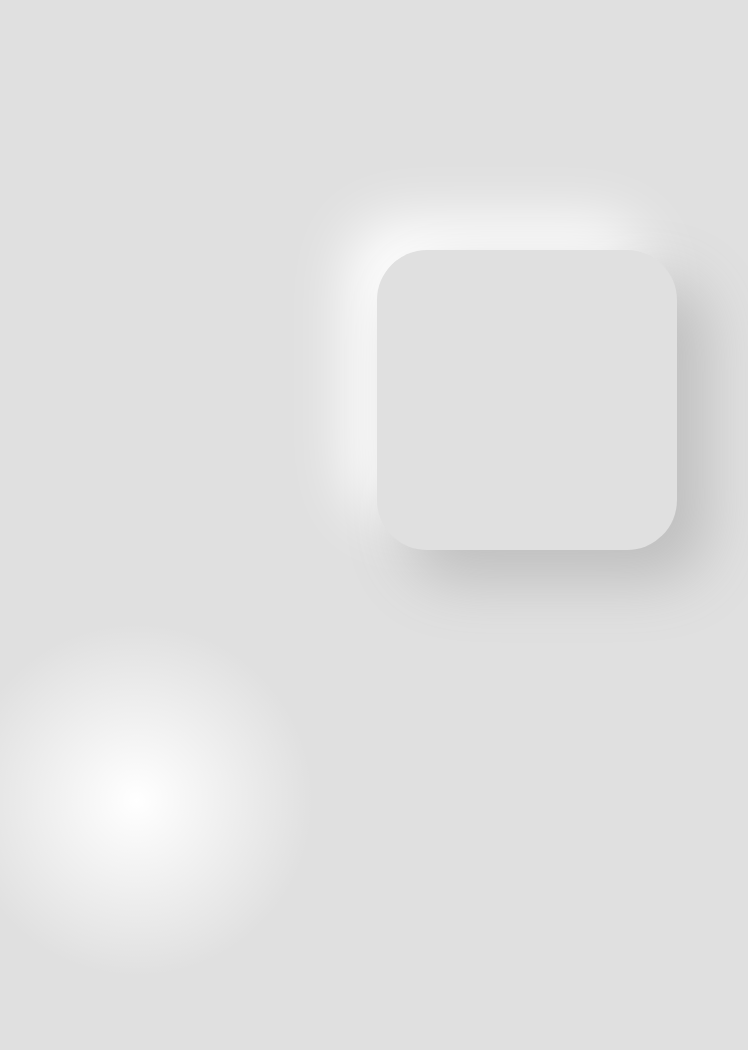
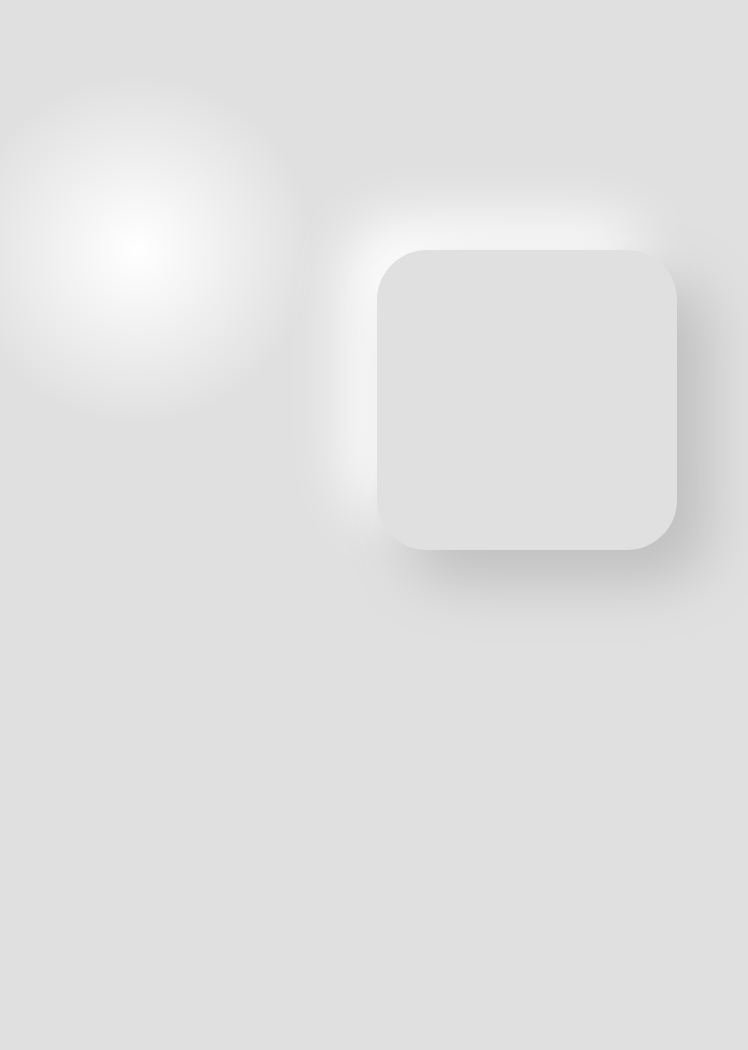
Before and after one commit to Ousepsony/projects, a plain HTML site: page neumorphism/index.html in a window 1280 px wide. Shown: the whole page, without its empty margins (113-861 px from the left). After the commit the page ends 800 px from the top, so only its background shows below. Drawn offline with Linux system fonts and the light colour scheme.

Commit message:
Update styles.css

```diff
--- a/neumorphism/styles.css
+++ b/neumorphism/styles.css
@@ -17,10 +17,22 @@ body{
 
 }
 
+#dot{
+    position: absolute;
 
-#tile{
-    margin-left: calc(50% - 150px);
-    margin-top: calc(50vh - 150px);
+    /* top: 250px;
+    left: 500px; */
+    width: 500px;
+    height: 500px;
+    border-radius: 100%;
+    background: rgb(255,255,255);
+    background: radial-gradient(circle, rgba(255,255,255,1) 0%,rgba(255,255,255,0) 50%,  rgba(255,255,255,0) 100%);
+    z-index: 10;
+}
+
+.element{
+    position: absolute;
+
     background-color: #e0e0e0;
     width: 300px;
     height: 300px;
@@ -29,12 +41,17 @@ body{
                 -30px -30px 60px #ffffff;
     z-index: 100;
 }
+#tile{
+   left: calc(50% - 150px);
+    top: calc(50vh - 150px);
+}
 
-#dot{
-    position: absolute;
-    width: 500px;
-    height: 500px;
-    border-radius: 100%;
-    background: rgb(255,255,255);
-    background: radial-gradient(circle, rgba(255,255,255,1) 0%,rgba(255,255,255,0) 50%,  rgba(255,255,255,0) 100%);
+#tile2{
+    width:  500px;
+    height:  150px;
+    left: calc(40% - 250px);
+
+
+    top: calc(10vh - 75px);
+
 }
```
